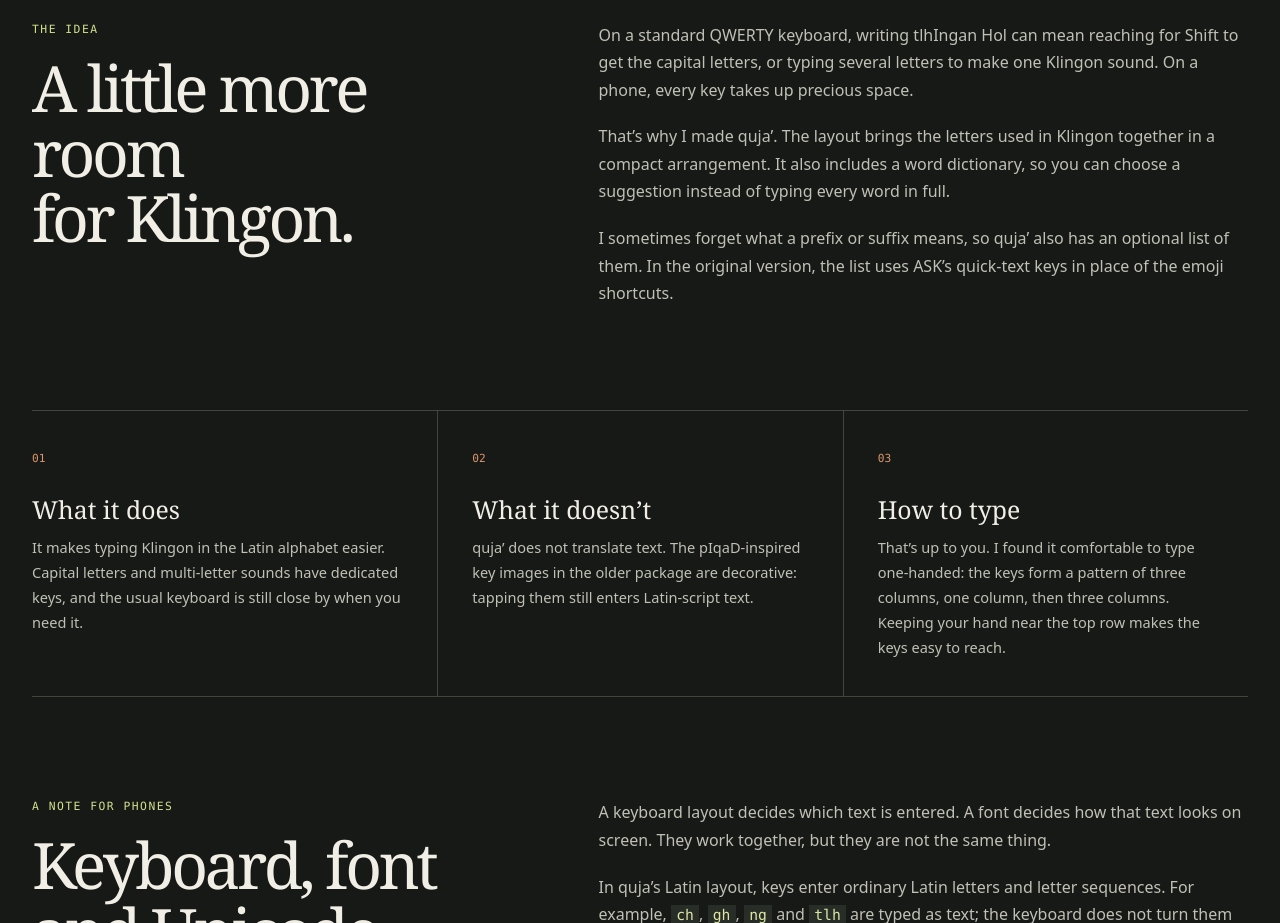
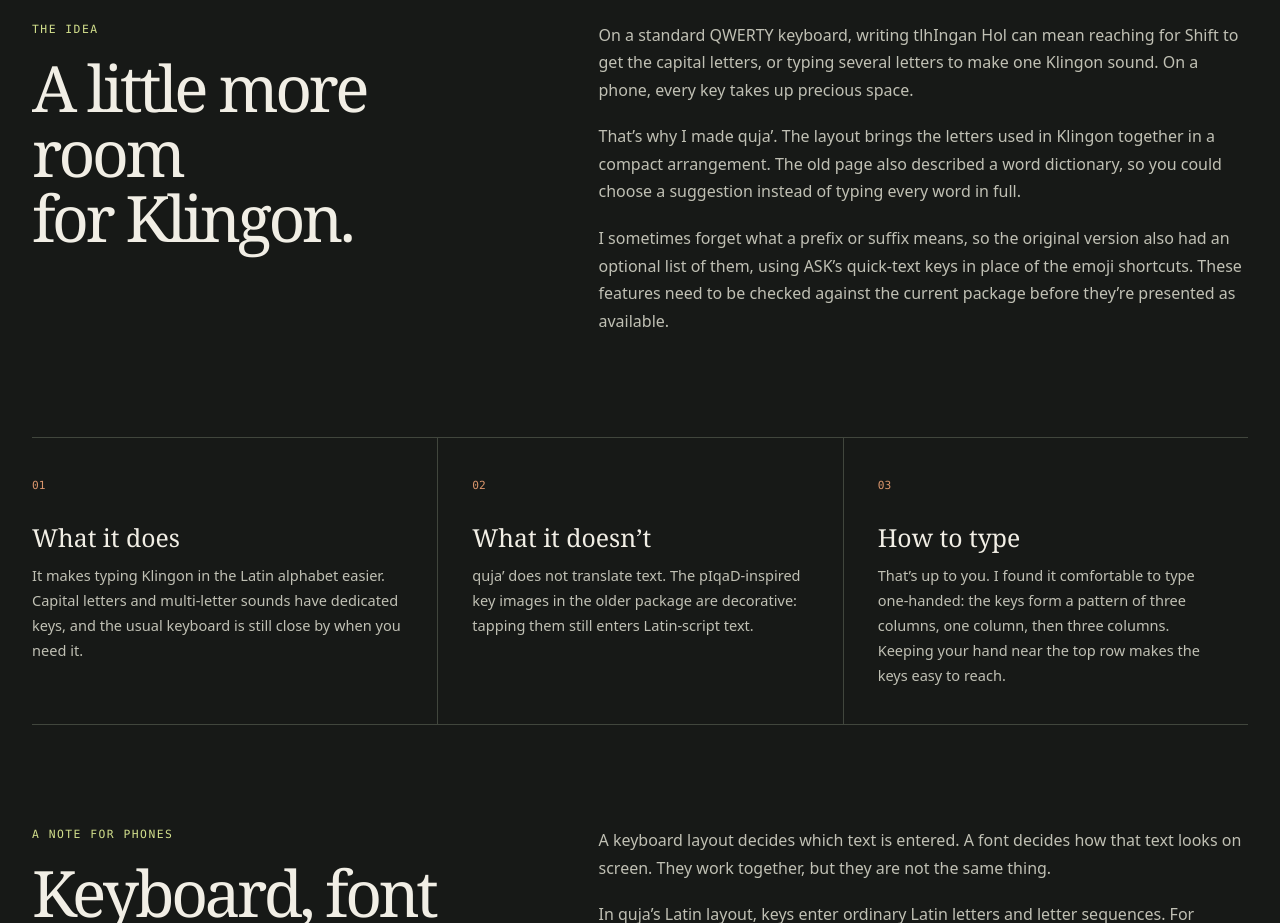
Before and after one commit to Cyberman-tM/quja_keyboard, a plain HTML site: page index.html in a window 1280 px wide. Shown: the part 1460-2383 px from the top of the page. Drawn offline with Linux system fonts and the light colour scheme.

Commit message:
Clarify legacy feature availability in draft

```diff
--- a/index.html
+++ b/index.html
@@ -76,8 +76,8 @@
       </div>
       <div class="prose">
         <p>On a standard QWERTY keyboard, writing tlhIngan Hol can mean reaching for Shift to get the capital letters, or typing several letters to make one Klingon sound. On a phone, every key takes up precious space.</p>
-        <p>That’s why I made quja’. The layout brings the letters used in Klingon together in a compact arrangement. It also includes a word dictionary, so you can choose a suggestion instead of typing every word in full.</p>
-        <p>I sometimes forget what a prefix or suffix means, so quja’ also has an optional list of them. In the original version, the list uses ASK’s quick-text keys in place of the emoji shortcuts.</p>
+        <p>That’s why I made quja’. The layout brings the letters used in Klingon together in a compact arrangement. The old page also described a word dictionary, so you could choose a suggestion instead of typing every word in full.</p>
+        <p>I sometimes forget what a prefix or suffix means, so the original version also had an optional list of them, using ASK’s quick-text keys in place of the emoji shortcuts. These features need to be checked against the current package before they’re presented as available.</p>
       </div>
     </section>
 
```
